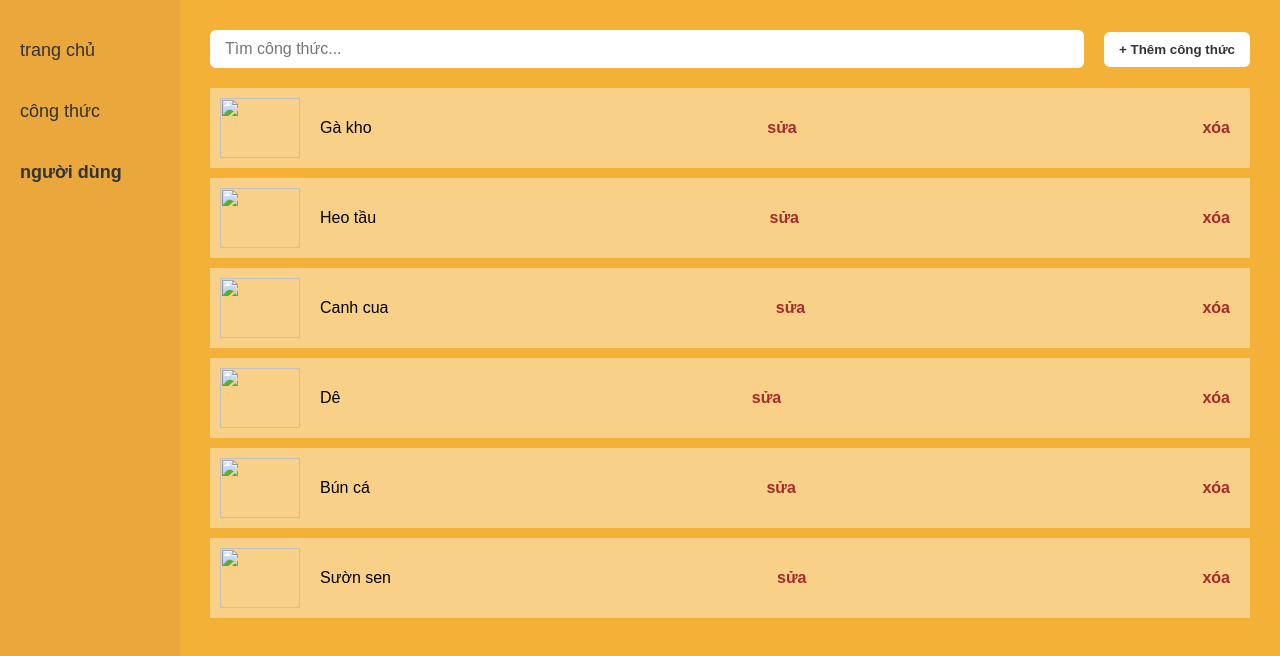
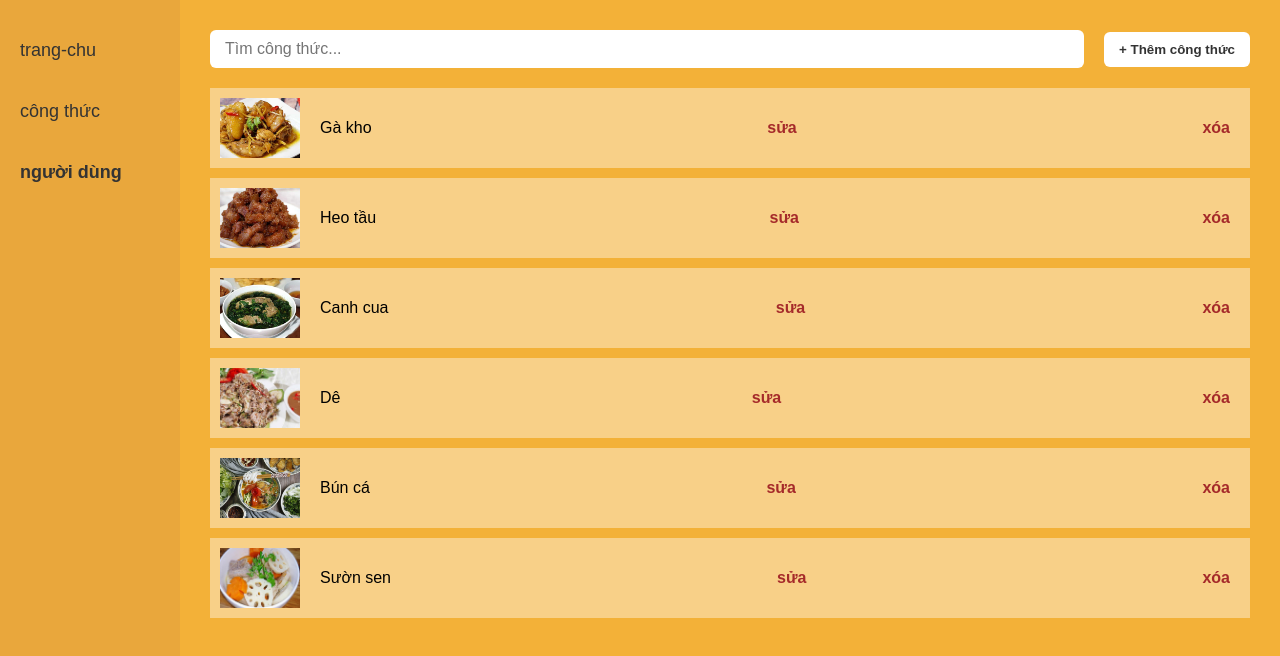
Before and after one commit to NguyenHoangLong314/web-do-an-cong-thuc-nau-an, a plain HTML site: page rau-cu-qua/index.html in a window 1280 px wide. Drawn offline with Linux system fonts and the light colour scheme.

Commit message:
sửa từ tv sang tiếng anh

```diff
--- a/rau-cu-qua/index.html
+++ b/rau-cu-qua/index.html
@@ -10,9 +10,9 @@
 <div class="container">
 
     <div class="sidebar">
-        <a href="/trang chủ/index.html">trang chủ</a>
-        <a href="/rau củ quả/index.html" >công thức</a>
-        <a href="/admin user/index.html"style="font-weight: bold;" >người dùng</a>
+        <a href="/trang-chu/">trang-chu</a>
+        <a href="/rau-cu-qua/" >công thức</a>
+        <a href="/admin-user/"style="font-weight: bold;" >người dùng</a>
     </div>
 
     <div class="content">
@@ -24,39 +24,39 @@
         </div>
 
         <div class="item">
-            <img src="/trang chủ/img/Rectangle 7.png" alt="">
+            <img src="/trang-chu/img/Rectangle 7.png" alt="">
             <span>Gà kho</span>
             <a href="#">sửa</a>
             <a href="#">xóa</a>
         </div>
 
         <div class="item">
-            <img src="/trang chủ/img/heotau 1.png" alt="">
+            <img src="/trang-chu/img/heotau 1.png" alt="">
             <span>Heo tầu</span>
             <a href="#">sửa</a>
             <a href="#">xóa</a>
         </div>
 
         <div class="item">
-            <img src="/trang chủ/img/canh cua 1.png" alt="">
+            <img src="/trang-chu/img/canh cua 1.png" alt="">
             <span>Canh cua</span>
             <a href="#">sửa</a>
             <a href="#">xóa</a>
         </div>
         <div class="item">
-            <img src="/trang chủ/img/dê.jpg" alt="">
+            <img src="/trang-chu/img/dê.jpg" alt="">
             <span>Dê</span>
             <a href="#">sửa</a>
             <a href="#">xóa</a>
         </div>
         <div class="item">
-            <img src="/trang chủ/img/bún cá.png" alt="">
+            <img src="/trang-chu/img/bún cá.png" alt="">
             <span>Bún cá</span>
             <a href="#">sửa</a>
             <a href="#">xóa</a>
         </div>
         <div class="item">
-            <img src="/trang chủ/img/sườn sen.jpg" alt="">
+            <img src="/trang-chu/img/sườn sen.jpg" alt="">
             <span>Sườn sen</span>
             <a href="#">sửa</a>
             <a href="#">xóa</a>
```
Also changed, not shown: admin-user/index.html (+2 -2 lines), trang-chu/index.html (+5 -5 lines).
